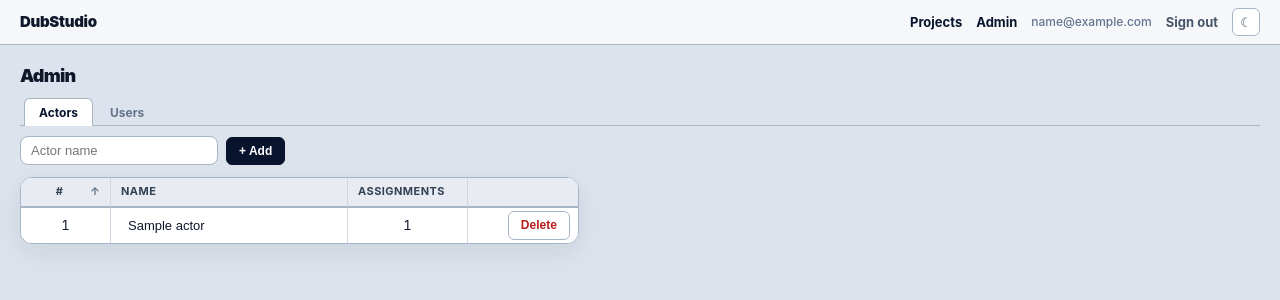
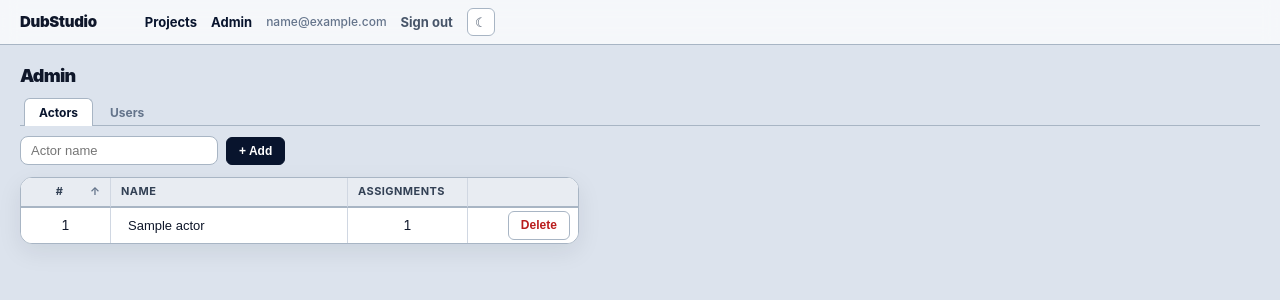
Before and after one commit to lalex321/DubStudio, a FastAPI app: page /admin in a window 1280 px wide. Shown: the top 300 px of the page. Run offline with FastAPI, Linux system fonts and the light colour scheme; the visitor is signed in with stand-in values (Sample User, id 1); tables that the repository leaves empty hold one stand-in row (values such as "Sample post").

Commit message:
Cluster topbar nav on the left next to the logo
Previously the brand and nav sat on opposite edges of the topbar's inner
container (justify-content: space-between), so the buttons drifted
rightward as the viewport widened. Pin them to the left with a fixed
48px gap after the logo — position no longer depends on window width.

Co-Authored-By: Claude Opus 4.7 (1M context) <noreply@anthropic.com>

```diff
--- a/static/styles.css
+++ b/static/styles.css
@@ -147,7 +147,11 @@ a:hover { color: var(--primary-hover); }
 .topbar-inner {
   display: flex;
   align-items: center;
-  justify-content: space-between;
+  /* Cluster brand + nav on the left so the buttons keep a fixed horizontal
+     offset from the logo regardless of viewport width — they no longer
+     drift to the right edge when the window widens. */
+  justify-content: flex-start;
+  gap: 48px;
   max-width: 1400px;
   margin: 0 auto;
   padding: 8px 20px;
```
